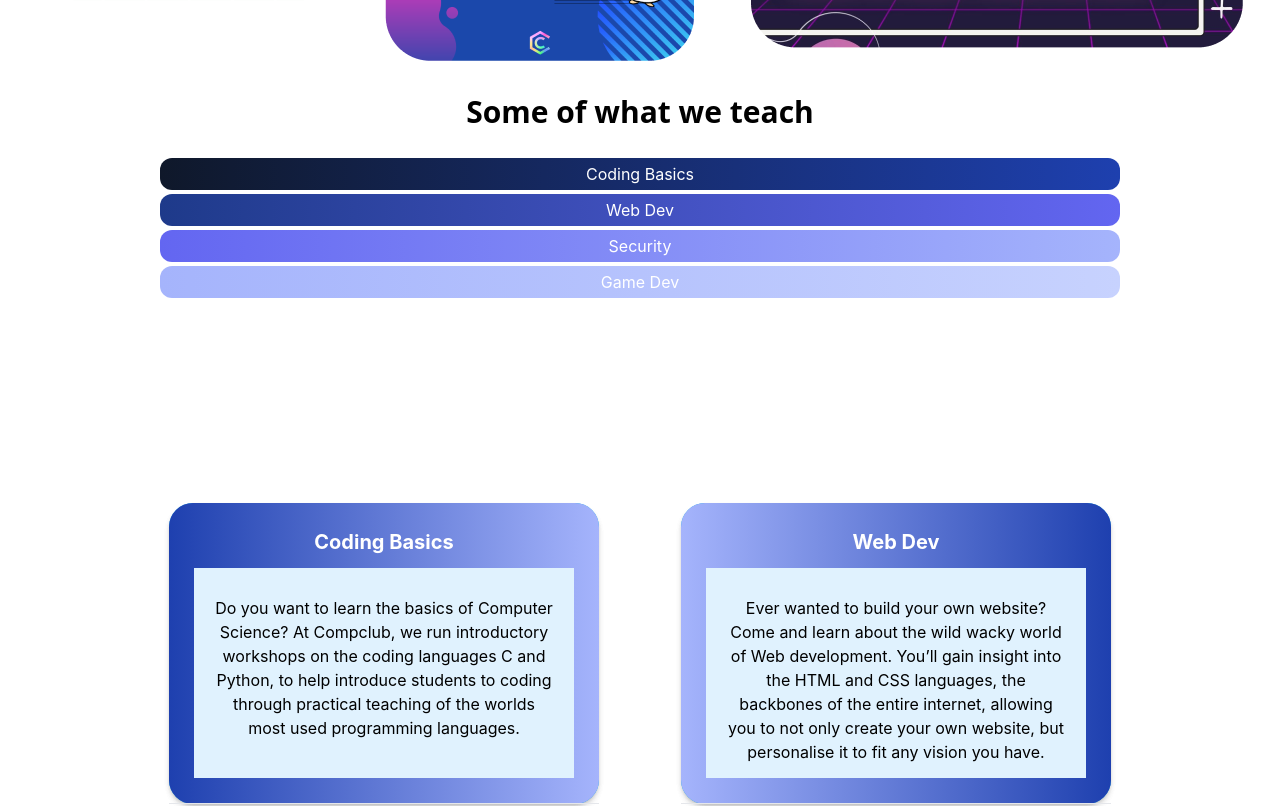
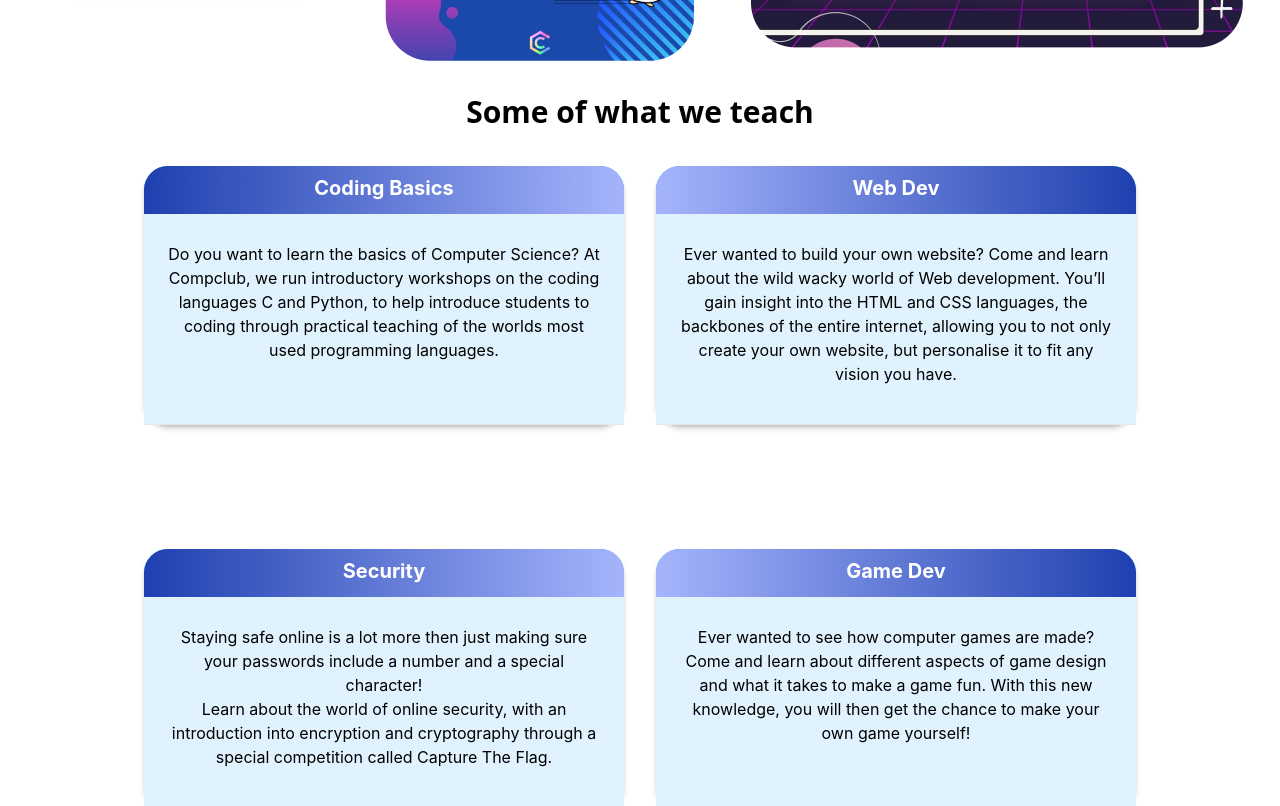
Before and after one commit to CSESoc-CompClub/cc-website-v2, a React (Create React App) app: page /events in a window 1280 px wide. Shown: the part 1600-2406 px from the top of the page. Built offline with nearby package versions, Linux system fonts and the light colour scheme; the HTML template or start-up script is replaced by a standard one.

Commit message:
new branch to fix main merge issues

```diff
--- a/src/pages/AboutUs.jsx
+++ b/src/pages/AboutUs.jsx
@@ -1,6 +1,6 @@
 import React from "react";
 import { useNavigate } from "react-router-dom";
-import '../AboutUs.css';
+import '../styles/AboutUs.css'
 import penguin from '../assets/about-us/penguin.PNG'
 import About from "../components/about-us/about.png";
 import './../styles/events.css'
@@ -29,8 +29,8 @@
     <div>
       <img src={banner} alt='' class='object-contain h-1/4' />
       <div class='mt-4 mx-12 center'>
-        <div className="flex-row">
-          <div className="flex-col">
+        <div className="flexible-row">
+          <div className="flexible-col">
             <div>
               {/* <h2>About Compclub</h2> */}
               <h3 class='mt-6 text-3xl font-sans font-bold'>About Compclub</h3>
--- a/src/AboutUs.css
+++ b/src/styles/AboutUs.css
@@ -86,11 +86,6 @@
 }
 
 
-.flex-row {
-  display: flex;
-  flex-direction: row;
-  justify-content: space-evenly;
-}
 
 .mini-flex-row {
     display: flex;
@@ -104,14 +99,24 @@
     }
 }
 
-.flex-col {
-  display: flex;
-  flex-direction: column;
-  display: 1;
-  padding: 25px;
-}
+
 
 h2 {
   font-weight: 700;
   font-size: 24px;
 }
+
+
+.flexible-col {
+    display: flex;
+    flex-direction: column;
+    display: 1;
+    padding: 25px;
+  }
+
+
+.flexible-row {
+    display: flex;
+    flex-direction: row;
+    justify-content: space-evenly;
+  }
```
